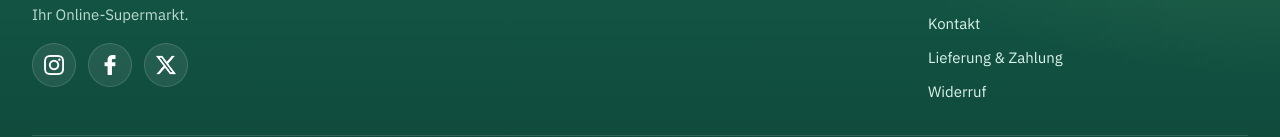
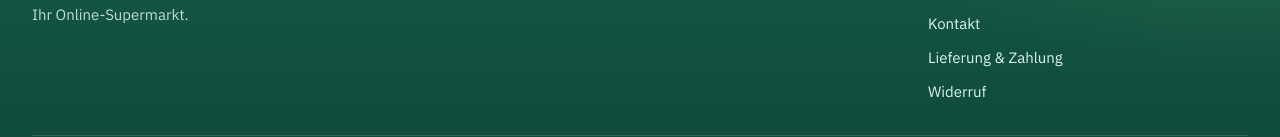
Before and after one commit to Owais-Al-Mahros/E-Market-Avengers-Team-, a React (Vite) app: page / in a window 1280 px wide. Shown: the part 2534-2671 px from the top of the page. Built offline with nearby package versions, Linux system fonts and the light colour scheme; no server answers; the database is empty.

Commit message:
changeing social links

```diff
--- a/src/components/layout/Footer.jsx
+++ b/src/components/layout/Footer.jsx
@@ -1,13 +1,6 @@
 import "./Footer.css";
 import { Link } from "react-router-dom";
 import { useCompany } from "../../context/CompanyContext";
-
-/* البيانات في مصفوفات: إضافة رابط/شبكة اجتماعية = سطر واحد بدل كتلة JSX كاملة */
-const SOCIAL = [
-  { label: "Instagram", href: "https://www.instagram.com/mohamad_rslan_/", icon: "/iconInstagram.png" },
-  { label: "Facebook", href: "https://www.facebook.com/Rslan.Nwelaty/", icon: "/iconFacebook.png" },
-  { label: "X", href: "https://x.com/MohamadRslan5", icon: "/twitter-x-.webp" },
-];
 
 const SERVICE_LINKS = [
   { to: "/faq", label: "FAQ" },
@@ -55,22 +48,6 @@ function Footer() {
               ? `${company.brand_name} · ${company.owner_name}`
               : "Ihr Online-Supermarkt."}
           </p>
-
-          <ul className="footer-social">
-            {SOCIAL.map(({ label, href, icon }) => (
-              <li key={label}>
-                <a
-                  href={href}
-                  className="footer-social-link"
-                  aria-label={label}
-                  target="_blank"
-                  rel="noopener noreferrer"
-                >
-                  <img src={icon} alt="" width="24" height="24" loading="lazy" />
-                </a>
-              </li>
-            ))}
-          </ul>
         </div>
 
         {/* ========== Contact ========== */}
```
